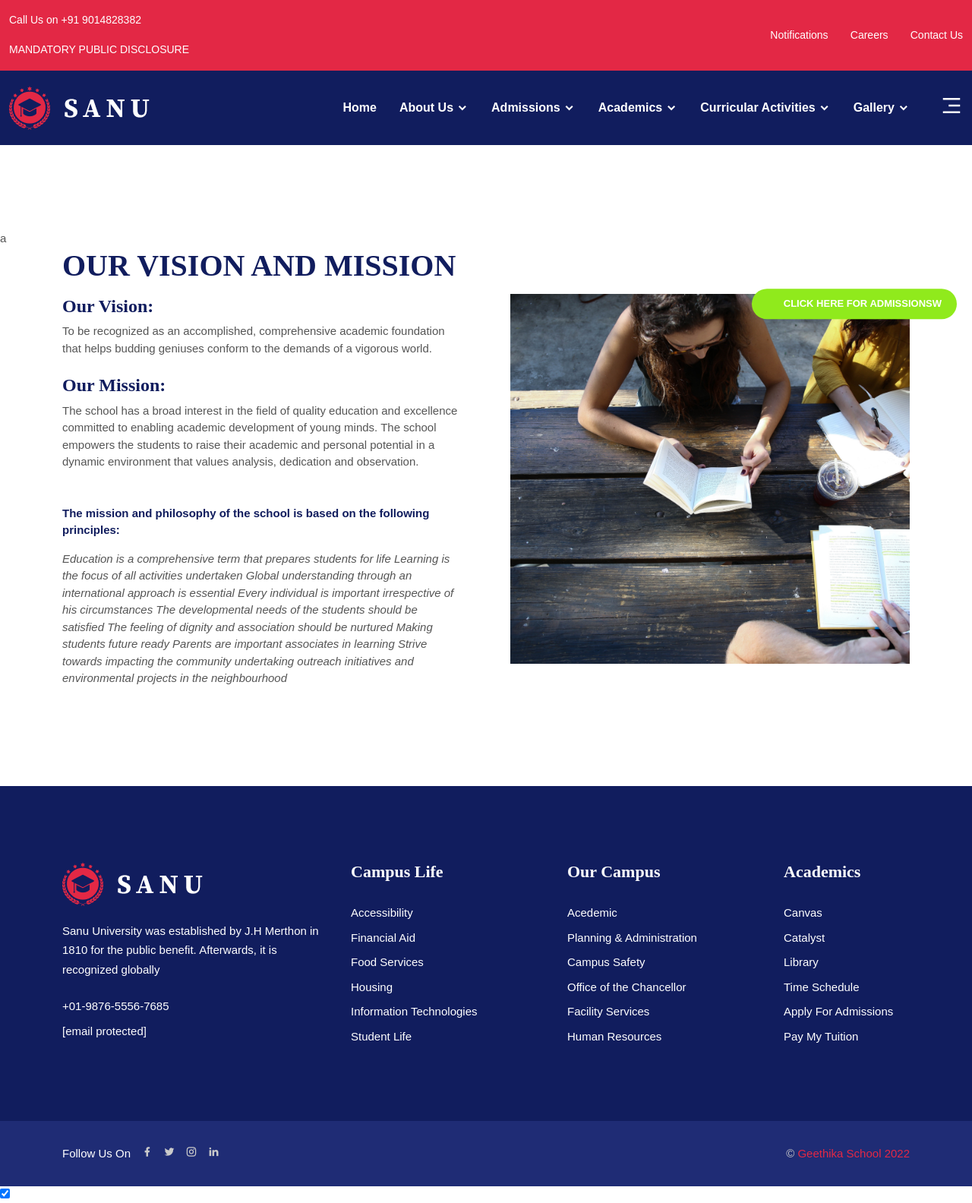
After one commit to BHANUGANESH342/Geethika_School, a PHP site: page /mission.php in a window 1280 px wide; the page is wider, and only the part inside the window is pictured. The commit adds this page. Shown: that part at 76% size. Run offline with PHP 8.4, Linux system fonts and the light colour scheme; some libraries are stand-ins or nearby versions.

Commit message:
karthik4

```diff
--- a/header.php
+++ b/header.php
@@ -80,10 +80,10 @@ About Us
 <a href="graduate-admission.html" class="nav-link">The Team Leaders</a>
 </li>
 <li class="nav-item">
-<a href="graduate-admission.html" class="nav-link">Our Vision & Mission</a>
+<a href="mission.php" class="nav-link">Our Vision & Mission</a>
 </li>
 <li class="nav-item">
-<a href="graduate-admission.html" class="nav-link">School Day Schedule</a>
+<a href="schedule.php" class="nav-link">School Day Schedule</a>
 </li>
 </ul>
 </li>
--- /dev/null
+++ b/mission.php
@@ -0,0 +1,109 @@
+<!DOCTYPE html>
+<html lang="en">
+<head>
+    <meta charset="UTF-8">
+    <meta http-equiv="X-UA-Compatible" content="IE=edge">
+    <meta name="viewport" content="width=device-width, initial-scale=1.0">
+
+<link rel="stylesheet" href="assets/css/bootstrap.min.css">
+
+<link rel="stylesheet" href="assets/css/meanmenu.css">
+
+<link rel="stylesheet" href="assets/css/owl.carousel.min.css">
+
+<link rel="stylesheet" href="assets/css/owl.theme.default.min.css">
+
+<link rel="stylesheet" href="assets/css/magnific-popup.css">
+
+<link rel="stylesheet" href="assets/css/flaticon.css">
+
+<link rel="stylesheet" href="assets/css/remixicon.css">
+
+<link rel="stylesheet" href="assets/css/odometer.min.css">
+
+<link rel="stylesheet" href="assets/css/aos.css">
+
+<link rel="stylesheet" href="assets/css/style.css">
+
+<link rel="stylesheet" href="assets/css/dark.css">
+
+<link rel="stylesheet" href="assets/css/responsive.css">
+<link rel="icon" type="image/png" href="assets/images/favicon.png">
+
+    <!-- <title>Our Visionaries</title> -->
+    <title>Our Vision & Mission</title>
+</head>
+<body>
+
+<?php
+include("header.php");
+?>
+
+<br>
+<br>
+<br>
+<br>
+<br>
+a
+<div class="campus-information-area pb-70">
+    <div class="container">
+    <div class="row align-items-center">
+    <div class="col-lg-6" data-aos="fade-right" data-aos-easing="ease-in-sine" data-aos-duration="1300" data-aos-once="true">
+    <div class="campus-content pr-20">
+    <div class="campus-title">
+    <h2>OUR VISION AND MISSION</h2>
+    <p><B><h4>Our Vision: </h4></B> To be recognized as an accomplished, comprehensive academic foundation that helps budding geniuses conform to the demands of a vigorous world.
+<BR><BR>
+<h4>Our Mission: </h4> The school has a broad interest in the field of quality education and excellence committed to enabling academic development of young minds. The school empowers the students to raise their academic and personal potential in a dynamic environment that values analysis, dedication and observation.<BR><BR><BR>
+<B style="color: #111D5E;">The mission and philosophy of the school is based on the following principles:</B><BR></p>
+<i>Education is a comprehensive term that prepares students for life Learning is the focus of all activities undertaken Global understanding through an international approach is essential Every individual is important irrespective of his circumstances The developmental needs of the students should be satisfied The feeling of dignity and association should be nurtured Making students future ready Parents are important associates in learning Strive towards impacting the community undertaking outreach initiatives and environmental projects in the neighbourhood</i>
+    </div>
+
+    <div class="list">
+    <div class="row">
+    </div>
+    </div>
+    <!-- <a href="campus-life.html" class="default-btn btn">Go to Admissions<i class="flaticon-next"></i></a> -->
+    </div>
+    </div>
+    <div class="col-lg-6" data-aos="fade-up" data-aos-easing="ease-in-sine" data-aos-duration="1300" data-aos-once="true">
+    <div class="campus-image pl-20 pt-20">
+    <img src="school images/vision mission.png" alt="Image">
+    </div>
+    </div>
+    </div>
+    </div>
+    </div>
+
+    <?php
+    include("footer.php");
+    ?>
+
+
+    <script data-cfasync="false" src="../../cdn-cgi/scripts/5c5dd728/cloudflare-static/email-decode.min.js"></script><script src="assets/js/jquery.min.js"></script>
+
+    <script src="assets/js/bootstrap.bundle.min.js"></script>
+
+    <script src="assets/js/jquery.meanmenu.js"></script>
+
+    <script src="assets/js/owl.carousel.min.js"></script>
+
+    <script src="assets/js/carousel-thumbs.min.js"></script>
+
+    <script src="assets/js/jquery.magnific-popup.js"></script>
+
+    <script src="assets/js/aos.js"></script>
+
+    <script src="assets/js/odometer.min.js"></script>
+
+    <script src="assets/js/appear.min.js"></script>
+
+    <script src="assets/js/form-validator.min.js"></script>
+
+    <script src="assets/js/contact-form-script.js"></script>
+
+    <script src="assets/js/ajaxchimp.min.js"></script>
+
+    <script src="assets/js/custom.js"></script>
+</body>
+</html>
```
Also changed, not shown: schedule.php (added), school images/vision mission.png (added).
